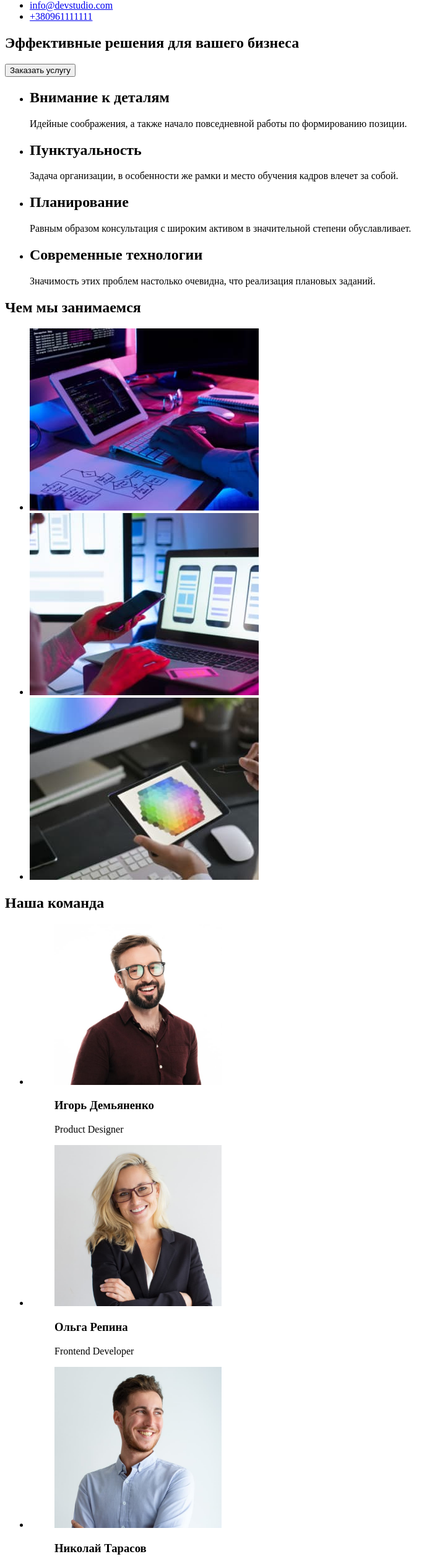
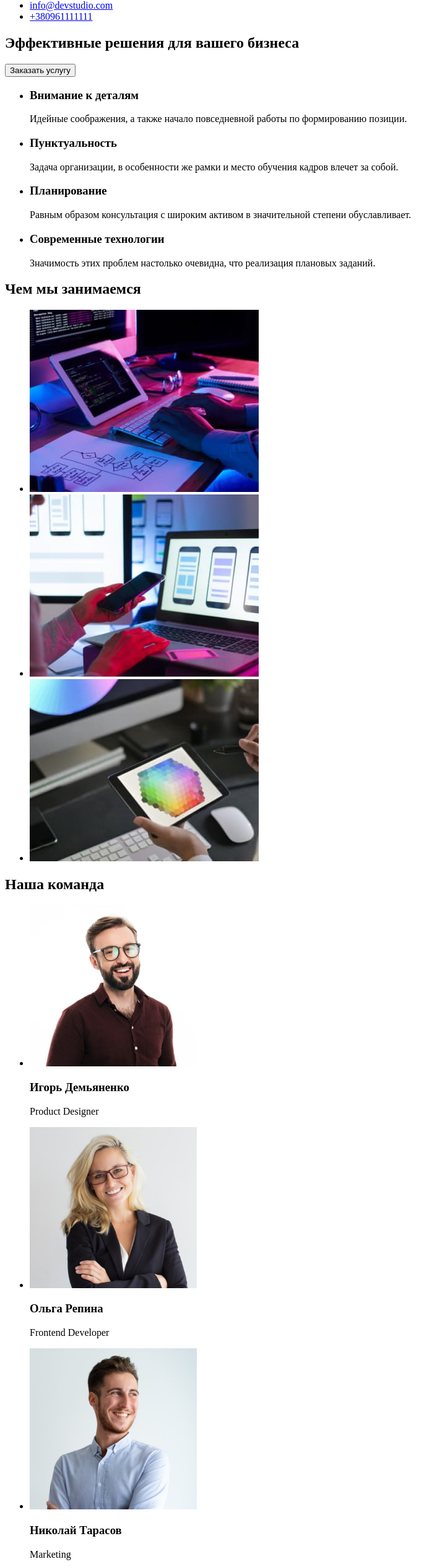
Before and after one commit to litghning/goit-markup-hw-01, a plain HTML site: page index.html in a window 1280 px wide. Shown: the part 112-2641 px from the top of the page at 62% size, without its empty margins (0-719 px from the left). Drawn offline with Linux system fonts and the light colour scheme.

Commit message:
first_corected

```diff
--- a/index.html
+++ b/index.html
@@ -31,28 +31,28 @@
       <section>
         <ul>
           <li>
-            <h2>Внимание к деталям</h2>
+            <h3>Внимание к деталям</h3>
             <p>
               Идейные соображения, а также начало повседневной работы по
               формированию позиции.
             </p>
           </li>
           <li>
-            <h2>Пунктуальность</h2>
+            <h3>Пунктуальность</h3>
             <p>
               Задача организации, в особенности же рамки и место обучения кадров
               влечет за собой.
             </p>
           </li>
           <li>
-            <h2>Планирование</h2>
+            <h3>Планирование</h3>
             <p>
               Равным образом консультация с широким активом в значительной
               степени обуславливает.
             </p>
           </li>
           <li>
-            <h2>Современные технологии</h2>
+            <h3>Современные технологии</h3>
             <p>
               Значимость этих проблем настолько очевидна, что реализация
               плановых заданий.
@@ -76,52 +76,39 @@
         <h2>Наша команда</h2>
         <ul>
           <li>
-            <figure>
             <img
               src="./image/img-5-2.jpg"
               alt="Парень в красной рубашке"
               width="270"
             />
-              <figcaption>
             <h3>Игорь Демьяненко</h3>
             <p>Product Designer</p>
-              </figcaption>
-            </figure>
           </li>
           <li>
-            <figure>
             <img src="./image/img-6-2.jpg" alt="девушка" width="270" />
-              <figcaption>
+
             <h3>Ольга Репина</h3>
             <p>Frontend Developer</p>
-              </figcaption>
-            </figure>
           </li>
           <li>
-            <figure>
             <img
               src="./image/img-7-2.jpg"
               alt="парень в белой рубашке"
               width="270"
             />
-              <figcaption>
+
             <h3>Николай Тарасов</h3>
             <p>Marketing</p>
-              </figcaption>
-            </figure>
           </li>
           <li>
-            <figure>
             <img
               src="./image/img-8-2.jpg"
               alt="парень в футболке"
               width="270"
             />
-              <figcaption>
+
             <h3>Михаил Ермаков</h3>
             <p>UI Designer</p>
-              </figcaption>
-            </figure>
           </li>
         </ul>
       </section>
```
Lines whose indentation alone changed are shown as unchanged.
